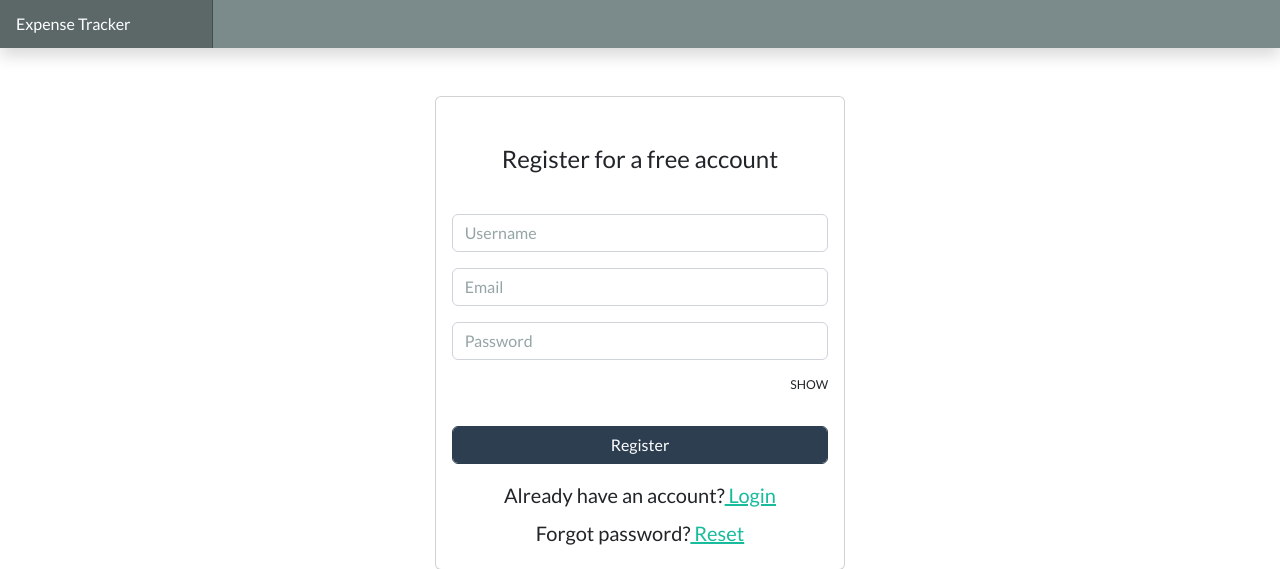
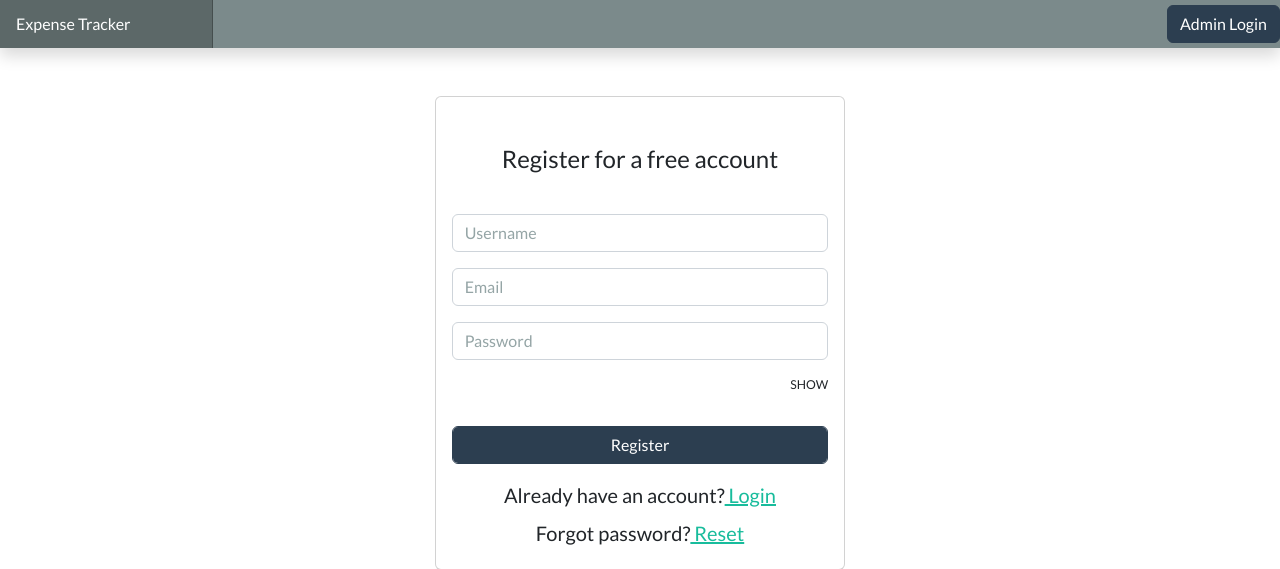
Before and after one commit to dixitpriyanshu/expensetracker, a Django app: page /authentication/register in a window 1280 px wide. Shown: the top 569 px of the page. Run offline with Django 4.2, Linux system fonts and the light colour scheme; some libraries are stand-ins or nearby versions.

Commit message:
admin login added

```diff
--- a/templates/base_auth.html
+++ b/templates/base_auth.html
@@ -19,7 +19,7 @@
   <body>
     <header class="navbar navbar-dark sticky-top bg-dark flex-md-nowrap p-0 shadow">
       <a class="navbar-brand col-md-3 col-lg-2 me-0 px-3 fs-6" href="#">Expense Tracker</a>
-
+      <a href="{% url 'admin:login' %}" class="btn btn-primary">Admin Login</a>
 
     </header>
 
```
